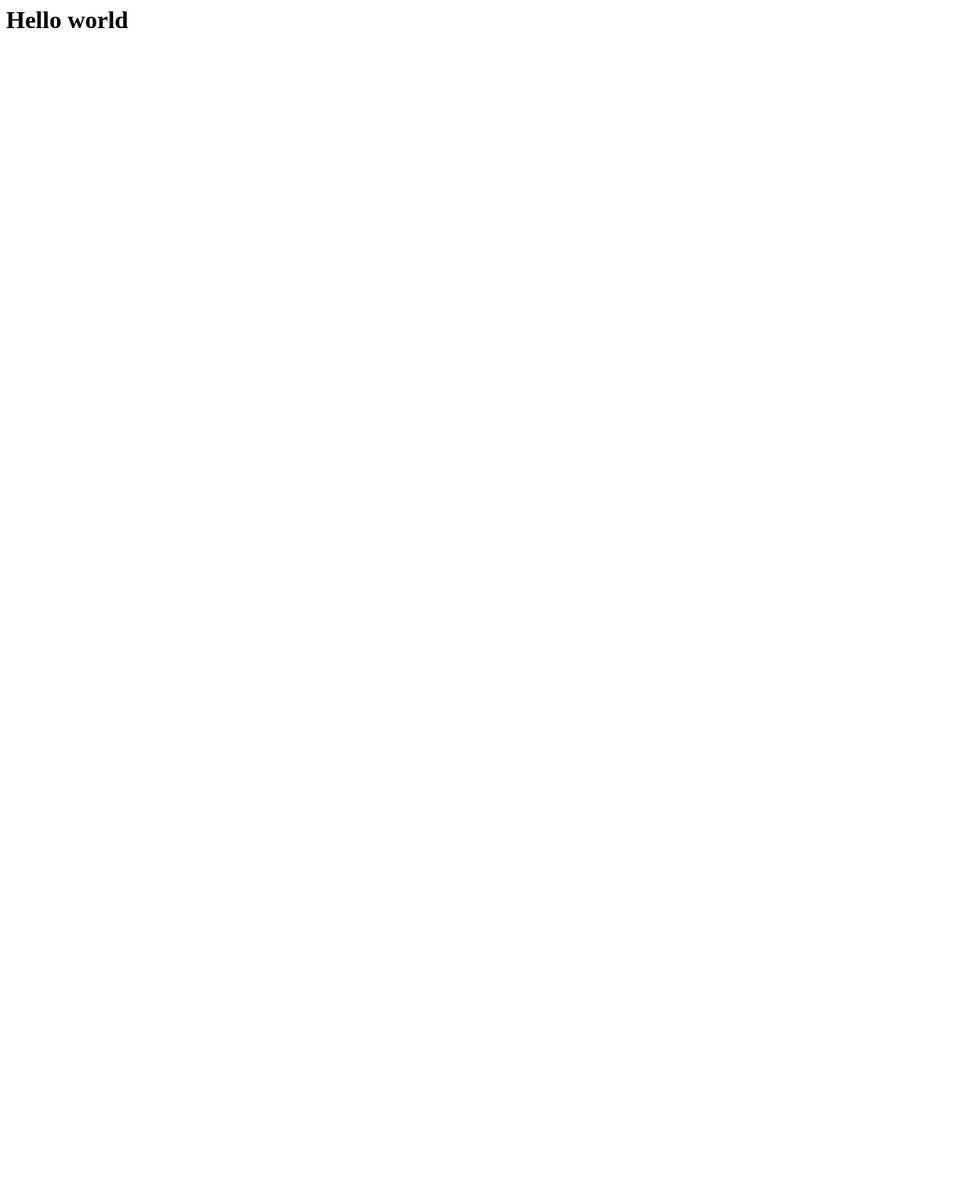
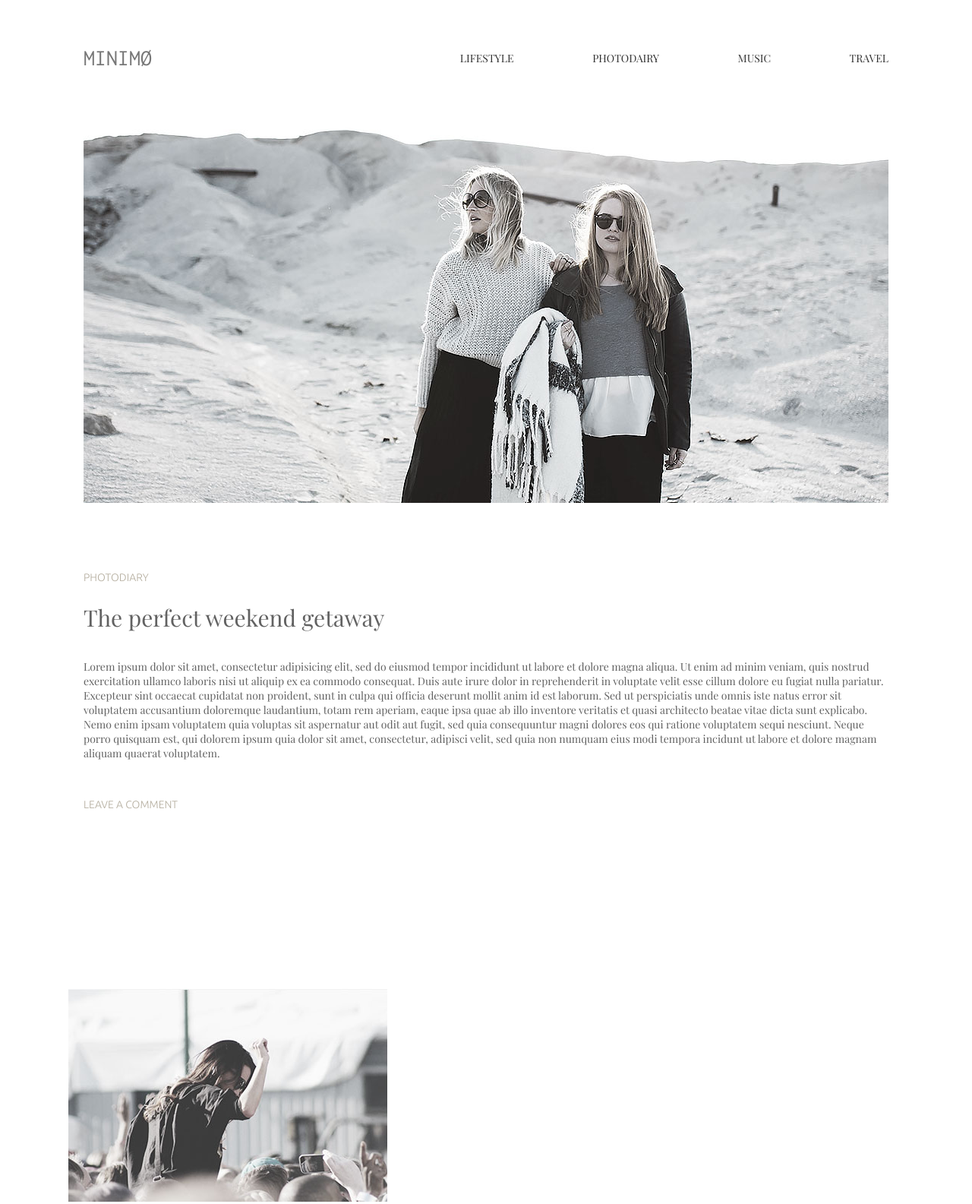
Before and after one commit to koplen/Minimo-Blog-template, a plain HTML site: page index.html in a window 1280 px wide. Shown: the top 1585 px of the page at 76% size. Before the commit the page ends 800 px from the top, so only its background shows below. Drawn offline with nearby package versions, Linux system fonts and the light colour scheme.

Commit message:
Did something

```diff
--- /dev/null
+++ b/assets/css/style.css
@@ -0,0 +1,99 @@
+body {
+	font-family: 'Playfair Display', serif;
+	color: #333;
+	background-color: #ffffff;
+	font-size: 30px;
+}
+
+*,
+*:before,
+*:after {
+	box-sizing: border-box;
+}
+h1 , h2, h3, h4, h5, h6 {
+	margin: 0;
+}
+/* Container */
+
+.container {
+	width: 100%;
+	max-width: 1060px;
+	margin: 0 auto;
+	}
+
+/* Header */
+
+.header{
+	margin-top: 60px;
+    width: 100%;
+	top: 0;
+	left: 0;
+	right: 0;
+	color: #777777;
+}
+.header__inner{
+	display: flex;
+	justify-content: space-between;
+	align-items: center;
+}
+.header__logo{
+	font-family: 'Inconsolata', monospace;
+	text-transform: uppercase;
+}
+
+/* Nav */
+.nav {
+font-size: 14px;
+color: #333;
+text-transform: uppercase;
+}
+
+.nav__link {
+	display: inline-block;
+	margin-left:100px;
+    color: #333;
+    text-decoration: none;
+    justify-content: space-between;
+}
+.title__image{
+display: flex;
+align-items: center;
+padding-top: 70px;
+width: 100%;
+padding-bottom: 90px;
+}
+
+/* introduction */
+.introduction__header {
+color:#626262;
+ font-size: 14px;
+}
+.introduction__suptitle{
+font-family: 'Ubuntu', sans-serif;
+	 color:#b4ad9e;
+	 text-transform: uppercase;
+	 padding-bottom: 25px;
+}
+.introduction__title{
+font-size: 30px;
+padding-bottom: 35px;
+}
+.introduction__text{
+padding-bottom: 50px;
+}
+.introduction__subtitle{
+font-family: 'Ubuntu', sans-serif;
+	 color:#b4ad9e;
+	 text-transform: uppercase;
+	 padding-bottom: 135px;
+}
+
+/* Section*/
+.section{
+	display: flex;
+	width: 100%;
+	max-width: 1100px;
+	margin: 100px auto;
+	flex-direction: row;
+
+	}
--- a/index.html
+++ b/index.html
@@ -1,8 +1,48 @@
-<html>
+<!DOCTYPE html>
+<html lang="en">
 <head>
-	<title>Title</title>
+	<meta charset="UTF-8">
+	<link rel="stylesheet" href="assets/css/style.css">
+	<link href="https://fonts.googleapis.com/css?family=Inconsolata|Playfair+Display|Ubuntu:300&display=swap" rel="stylesheet">
+
+	<title> MINIMO </title>
 </head>
 <body>
-	<h1>Hello world</h1>
+
+	<header class="header">
+	<div class="container">
+		<div class="header__inner">
+			<div class="header__logo"> MINIMØ </div>
+			<nav class="nav">
+				<a class="nav__link" href="#">lifestyle</a>
+				<a class="nav__link" href="#">photodairy</a>
+				<a class="nav__link" href="#">music</a>
+				<a class="nav__link" href="#">travel</a>
+			</nav>
+		</div>
+		<div class="title__image"> <img src="assets/images/introduction/1.jpg"></div>
+	</div>
+	</header>
+<div>
+	<div class="container">
+		<div class="introduction__header">
+			<div class="introduction__suptitle">photodiary</div>
+
+			<div class="introduction__title">The perfect weekend getaway</div>
+			<div class="introduction__text">Lorem ipsum dolor sit amet, consectetur adipisicing elit, sed do eiusmod tempor incididunt ut labore et dolore magna aliqua. Ut enim ad minim veniam, quis nostrud exercitation ullamco laboris nisi ut aliquip ex ea commodo consequat. Duis aute irure dolor in reprehenderit in voluptate velit esse cillum dolore eu fugiat nulla pariatur. Excepteur sint occaecat cupidatat non proident, sunt in culpa qui officia deserunt mollit anim id est laborum. Sed ut perspiciatis unde omnis iste natus error sit voluptatem accusantium doloremque laudantium, totam rem aperiam, eaque ipsa quae ab illo inventore veritatis et quasi architecto beatae vitae dicta sunt explicabo. Nemo enim ipsam voluptatem quia voluptas sit aspernatur aut odit aut fugit, sed quia consequuntur magni dolores eos qui ratione voluptatem sequi nesciunt. Neque porro quisquam est, qui dolorem ipsum quia dolor sit amet, consectetur, adipisci velit, sed quia non numquam eius modi tempora incidunt ut labore et dolore magnam aliquam quaerat voluptatem.</div>
+			<div class="introduction__subtitle">leave a comment</div>
+		</div>
+	</div>
+</div>
+<section class="section">
+	<div class="conteiner">
+		<div class="div"> <img src="assets/images/section/1_1.jpg"></div>
+		<div class="div"> <img src="assets/images/section/2_1.jpg"></div>
+		<div class="div"> <img src="assets/images/section/3_1.jpg"></div>
+		<div class="div"> <img src="assets/images/section/4_1.jpg"></div>
+	 </div>
+</section>
+
+
 </body>
 </html>
```
Also changed, not shown: assets/images/introduction/1.jpg (added), assets/images/section/1_1.jpg (added), assets/images/section/2_1.jpg (added), assets/images/section/3_1.jpg (added), assets/images/section/4_1.jpg (added), 1 other file.
